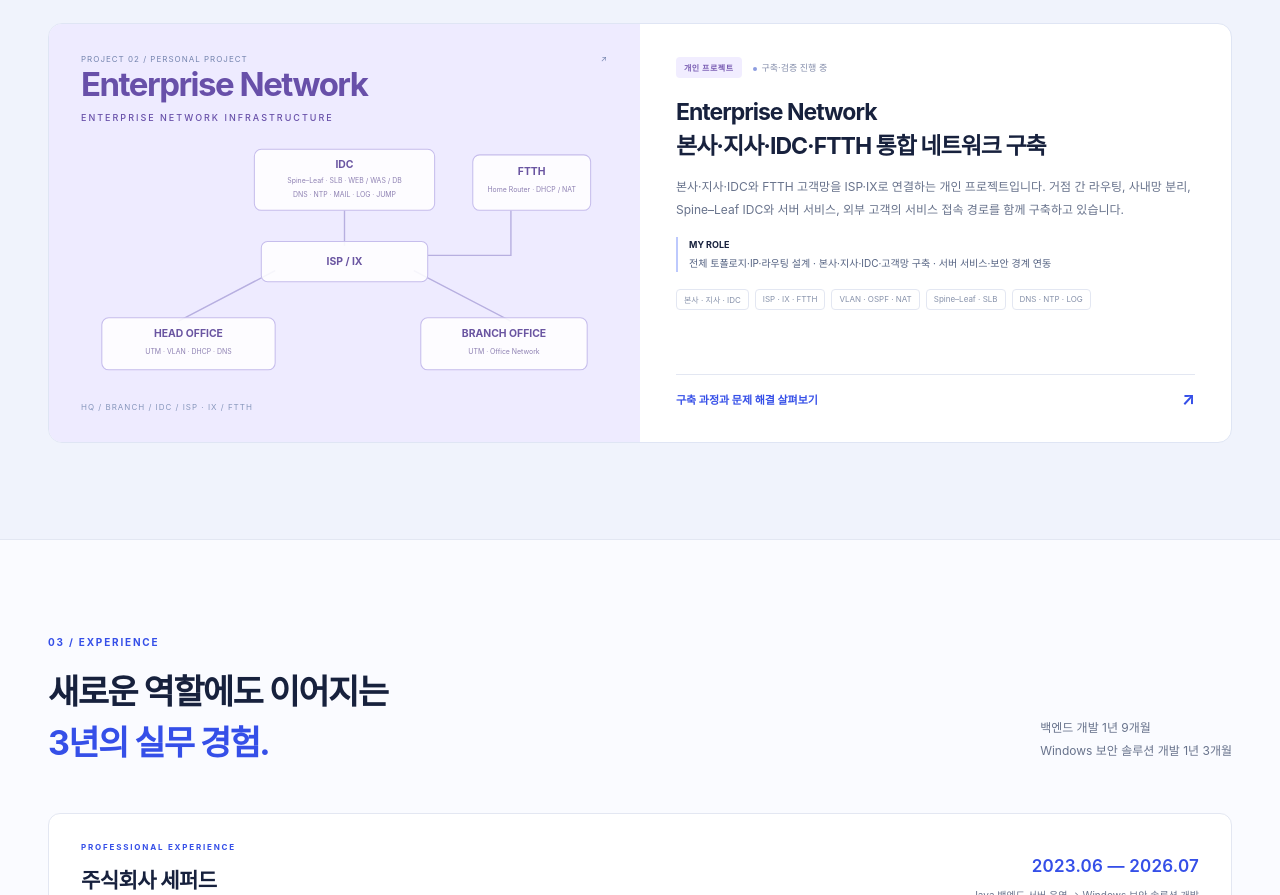
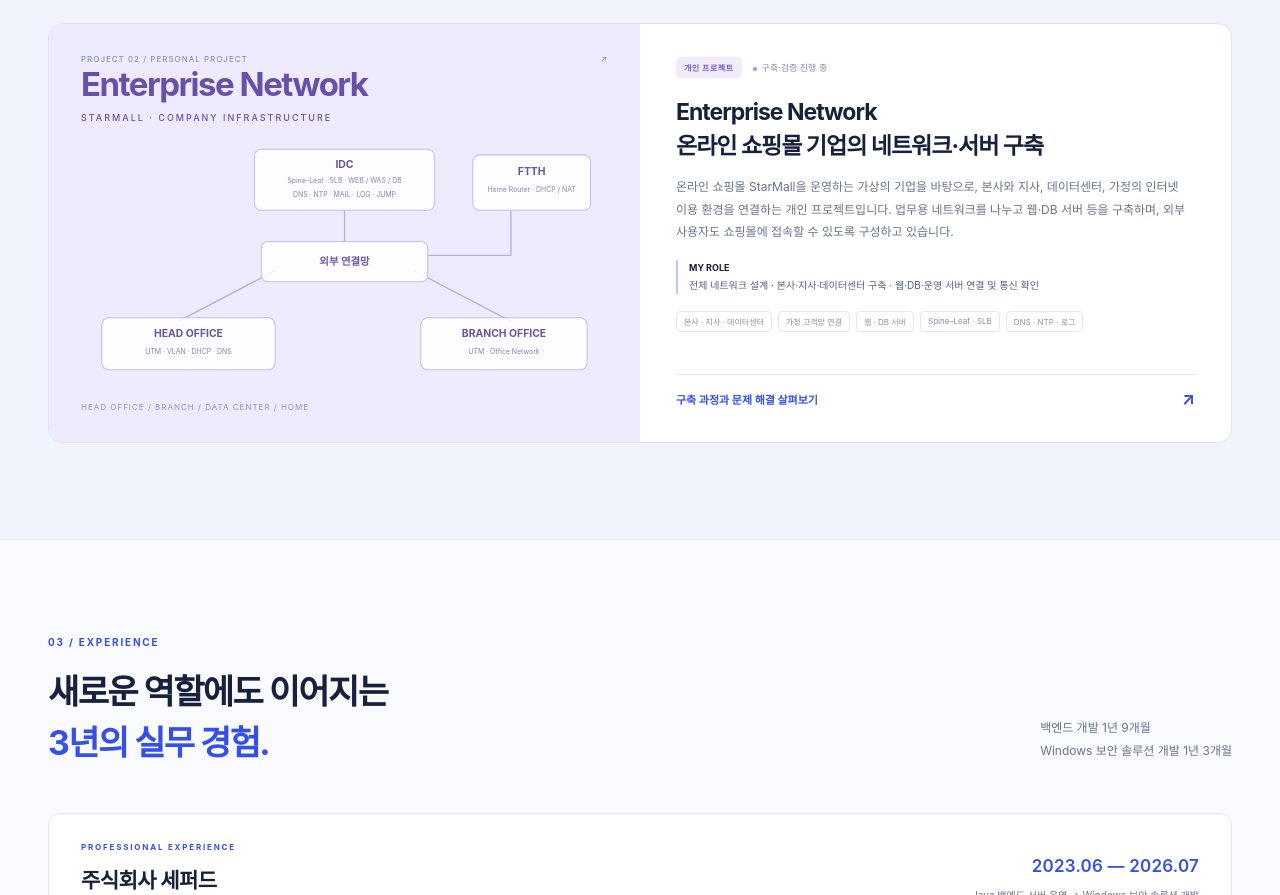
Before and after one commit to sdydy0298-dotcom/portfolio, a website: page index.html in a window 1280 px wide. Shown: the part 2297-3192 px from the top of the page. Drawn offline with Linux system fonts and the light colour scheme.

Commit message:
Explain StarMall company scenario in plain project introduction

```diff
--- a/app.js
+++ b/app.js
@@ -5,12 +5,12 @@ const dialog = document.querySelector('#project-dialog');
 let lastTrigger;
 function topology(project) {
   if (project.id === 'smdc') {
-    return `<svg class="enterprise-diagram" role="img" aria-label="본사·지사·IDC·FTTH 고객망을 ISP와 IX로 연결한 전체 네트워크 구성" viewBox="0 0 760 350"><g class="enterprise-edges"><path d="M380 100V151M280 187L140 260M480 187L620 260M500 165H620V100"/></g><g class="enterprise-box"><rect x="250" y="12" width="260" height="88" rx="10"/><rect x="260" y="145" width="240" height="58" rx="9"/><rect x="30" y="255" width="250" height="75" rx="10"/><rect x="490" y="255" width="240" height="75" rx="10"/><rect x="565" y="20" width="170" height="80" rx="10"/></g><g class="enterprise-text"><text x="380" y="39">IDC</text><text x="380" y="61" class="enterprise-sub">Spine–Leaf · SLB · WEB / WAS / DB</text><text x="380" y="81" class="enterprise-sub">DNS · NTP · MAIL · LOG · JUMP</text><text x="380" y="179">ISP / IX</text><text x="155" y="283">HEAD OFFICE</text><text x="155" y="307" class="enterprise-sub">UTM · VLAN · DHCP · DNS</text><text x="610" y="283">BRANCH OFFICE</text><text x="610" y="307" class="enterprise-sub">UTM · Office Network</text><text x="650" y="49">FTTH</text><text x="650" y="73" class="enterprise-sub">Home Router · DHCP / NAT</text></g></svg>`;
+    return `<svg class="enterprise-diagram" role="img" aria-label="본사·지사·IDC·FTTH 고객망을 ISP와 IX로 연결한 전체 네트워크 구성" viewBox="0 0 760 350"><g class="enterprise-edges"><path d="M380 100V151M280 187L140 260M480 187L620 260M500 165H620V100"/></g><g class="enterprise-box"><rect x="250" y="12" width="260" height="88" rx="10"/><rect x="260" y="145" width="240" height="58" rx="9"/><rect x="30" y="255" width="250" height="75" rx="10"/><rect x="490" y="255" width="240" height="75" rx="10"/><rect x="565" y="20" width="170" height="80" rx="10"/></g><g class="enterprise-text"><text x="380" y="39">IDC</text><text x="380" y="61" class="enterprise-sub">Spine–Leaf · SLB · WEB / WAS / DB</text><text x="380" y="81" class="enterprise-sub">DNS · NTP · MAIL · LOG · JUMP</text><text x="380" y="179">외부 연결망</text><text x="155" y="283">HEAD OFFICE</text><text x="155" y="307" class="enterprise-sub">UTM · VLAN · DHCP · DNS</text><text x="610" y="283">BRANCH OFFICE</text><text x="610" y="307" class="enterprise-sub">UTM · Office Network</text><text x="650" y="49">FTTH</text><text x="650" y="73" class="enterprise-sub">Home Router · DHCP / NAT</text></g></svg>`;
   }
   return `<div class="art-topology" aria-label="${escapeHTML(project.title)} 구성 개념도">${project.diagram.map(row=>`<div class="diagram-row">${row.map(node=>`<span class="diagram-node">${escapeHTML(node)}</span>`).join('')}</div>`).join('')}</div>`;
 }
 function projectCard(p) {
-  return `<article class="project-card"><div class="project-art"><div class="art-heading"><span>PROJECT ${escapeHTML(p.number)} / ${escapeHTML(p.label)}</span><span>↗</span></div><div class="art-title">${escapeHTML(p.title)}<small>${p.id === 'smdc' ? 'ENTERPRISE NETWORK INFRASTRUCTURE' : 'GAME SERVICE INFRASTRUCTURE'}</small></div>${topology(p)}<div class="art-footer">${p.id === 'smdc' ? 'HQ / BRANCH / IDC / ISP · IX / FTTH' : 'KOREA — JAPAN / NETWORK & SERVICE'}</div></div><div class="project-copy"><div class="project-meta"><span class="tag ${p.id === 'smdc' ? 'purple' : ''}">${escapeHTML(p.team)}</span><span class="status">${escapeHTML(p.status)}</span></div><h3>${escapeHTML(p.title)}<br>${escapeHTML(p.subtitle)}</h3><p>${escapeHTML(p.summary)}</p><div class="role-line"><b>MY ROLE</b>${escapeHTML(p.role)}</div><div class="project-tags">${p.tags.map(t=>`<span>${escapeHTML(t)}</span>`).join('')}</div><button class="project-button" data-project="${escapeHTML(p.id)}">구축 과정과 문제 해결 살펴보기 <span>↗</span></button></div></article>`;
+  return `<article class="project-card"><div class="project-art"><div class="art-heading"><span>PROJECT ${escapeHTML(p.number)} / ${escapeHTML(p.label)}</span><span>↗</span></div><div class="art-title">${escapeHTML(p.title)}<small>${p.id === 'smdc' ? 'STARMALL · COMPANY INFRASTRUCTURE' : 'GAME SERVICE INFRASTRUCTURE'}</small></div>${topology(p)}<div class="art-footer">${p.id === 'smdc' ? 'HEAD OFFICE / BRANCH / DATA CENTER / HOME' : 'KOREA — JAPAN / NETWORK & SERVICE'}</div></div><div class="project-copy"><div class="project-meta"><span class="tag ${p.id === 'smdc' ? 'purple' : ''}">${escapeHTML(p.team)}</span><span class="status">${escapeHTML(p.status)}</span></div><h3>${escapeHTML(p.title)}<br>${escapeHTML(p.subtitle)}</h3><p>${escapeHTML(p.summary)}</p><div class="role-line"><b>MY ROLE</b>${escapeHTML(p.role)}</div><div class="project-tags">${p.tags.map(t=>`<span>${escapeHTML(t)}</span>`).join('')}</div><button class="project-button" data-project="${escapeHTML(p.id)}">구축 과정과 문제 해결 살펴보기 <span>↗</span></button></div></article>`;
 }
 function caseStudy(p) {
   const list = items => `<ul>${items.map(x=>`<li>${escapeHTML(x)}</li>`).join('')}</ul>`;
--- a/content.json
+++ b/content.json
@@ -123,18 +123,18 @@
       "number": "02",
       "label": "PERSONAL PROJECT",
       "title": "Enterprise Network",
-      "subtitle": "본사·지사·IDC·FTTH 통합 네트워크 구축",
+      "subtitle": "온라인 쇼핑몰 기업의 네트워크·서버 구축",
       "status": "구축·검증 진행 중",
       "period": "2026.10 — 진행 중",
       "team": "개인 프로젝트",
-      "role": "전체 토폴로지·IP·라우팅 설계 · 본사·지사·IDC·고객망 구축 · 서버 서비스·보안 경계 연동",
-      "summary": "본사·지사·IDC와 FTTH 고객망을 ISP·IX로 연결하는 개인 프로젝트입니다. 거점 간 라우팅, 사내망 분리, Spine–Leaf IDC와 서버 서비스, 외부 고객의 서비스 접속 경로를 함께 구축하고 있습니다.",
+      "role": "전체 네트워크 설계 · 본사·지사·데이터센터 구축 · 웹·DB·운영 서버 연결 및 통신 확인",
+      "summary": "온라인 쇼핑몰 StarMall을 운영하는 가상의 기업을 바탕으로, 본사와 지사, 데이터센터, 가정의 인터넷 이용 환경을 연결하는 개인 프로젝트입니다. 업무용 네트워크를 나누고 웹·DB 서버 등을 구축하며, 외부 사용자도 쇼핑몰에 접속할 수 있도록 구성하고 있습니다.",
       "tags": [
-        "본사 · 지사 · IDC",
-        "ISP · IX · FTTH",
-        "VLAN · OSPF · NAT",
+        "본사 · 지사 · 데이터센터",
+        "가정 고객망 연결",
+        "웹 · DB 서버",
         "Spine–Leaf · SLB",
-        "DNS · NTP · LOG"
+        "DNS · NTP · 로그"
       ],
       "diagram": [
         [
@@ -154,7 +154,7 @@
         ]
       ],
       "diagramCaption": "본사와 지사, IDC, FTTH 고객망을 ISP·IX 구간으로 연결한 전체 구성 개념도입니다. 본사·지사에는 UTM과 업무·관리망을, IDC에는 FW·IDS/IPS·Spine–Leaf·서버 서비스를 배치합니다. 상세 장비 배치와 주소는 실제 전체 토폴로지를 기준으로 관리합니다.",
-      "overview": "본사·지사·IDC·ISP/IX·FTTH 고객망을 포함한 기업 네트워크 전체를 설계하고 구축하는 개인 프로젝트입니다. 본사와 지사의 업무망·관리망, 통신사업자 구간, 외부 고객망을 연결하고, IDC에서는 Spine–Leaf 기반 서버망과 웹 서비스를 구성합니다. IDC는 전체 프로젝트의 한 영역입니다.",
+      "overview": "온라인 쇼핑몰 StarMall을 운영하며 본사와 지사를 둔 가상의 기업을 설정했습니다. 직원들이 사용하는 사내 네트워크와 쇼핑몰을 제공하는 데이터센터를 만들고, 가정의 사용자가 쇼핑몰에 접속하는 환경까지 함께 구축하고 있습니다. 전체 네트워크 설계부터 서버 설치, 접근 설정과 연결 확인을 직접 진행하는 개인 프로젝트입니다.",
       "decisions": [
         "본사·지사·IDC·FTTH 고객망의 역할을 나누고, 각 구간의 주소·게이트웨이·라우팅 경계를 설계했습니다.",
         "본사의 서버팜·업무망·관리망을 분리하고, 본사·지사의 UTM 경계와 내부 접근 경로를 구성합니다.",
--- a/index.html
+++ b/index.html
@@ -3,7 +3,7 @@
 <head>
   <meta charset="utf-8"><meta name="viewport" content="width=device-width,initial-scale=1">
   <title>서동연 | 포트폴리오</title>
-  <meta name="description" content="백엔드와 Windows 보안 솔루션 개발 경험을 바탕으로 서버와 네트워크를 구축하는 서동연의 포트폴리오. ALEPH Arena와 본사·지사·IDC·FTTH 통합 네트워크 프로젝트.">
+  <meta name="description" content="백엔드와 Windows 보안 솔루션 개발 경험을 바탕으로 서버와 네트워크를 구축하는 서동연의 포트폴리오. ALEPH Arena와 온라인 쇼핑몰 기업의 네트워크·서버 구축 프로젝트.">
   <meta name="theme-color" content="#fafbff"><meta property="og:title" content="서동연 · Portfolio"><meta property="og:description" content="개발 경험에서 인프라 구축까지. 직접 설계하고, 구축하고, 확인한 경험을 소개합니다.">
   <link rel="icon" type="image/svg+xml" href="/assets/favicon.svg"><link rel="stylesheet" href="/styles.css"><script src="/app.js" defer></script>
 </head>
```
